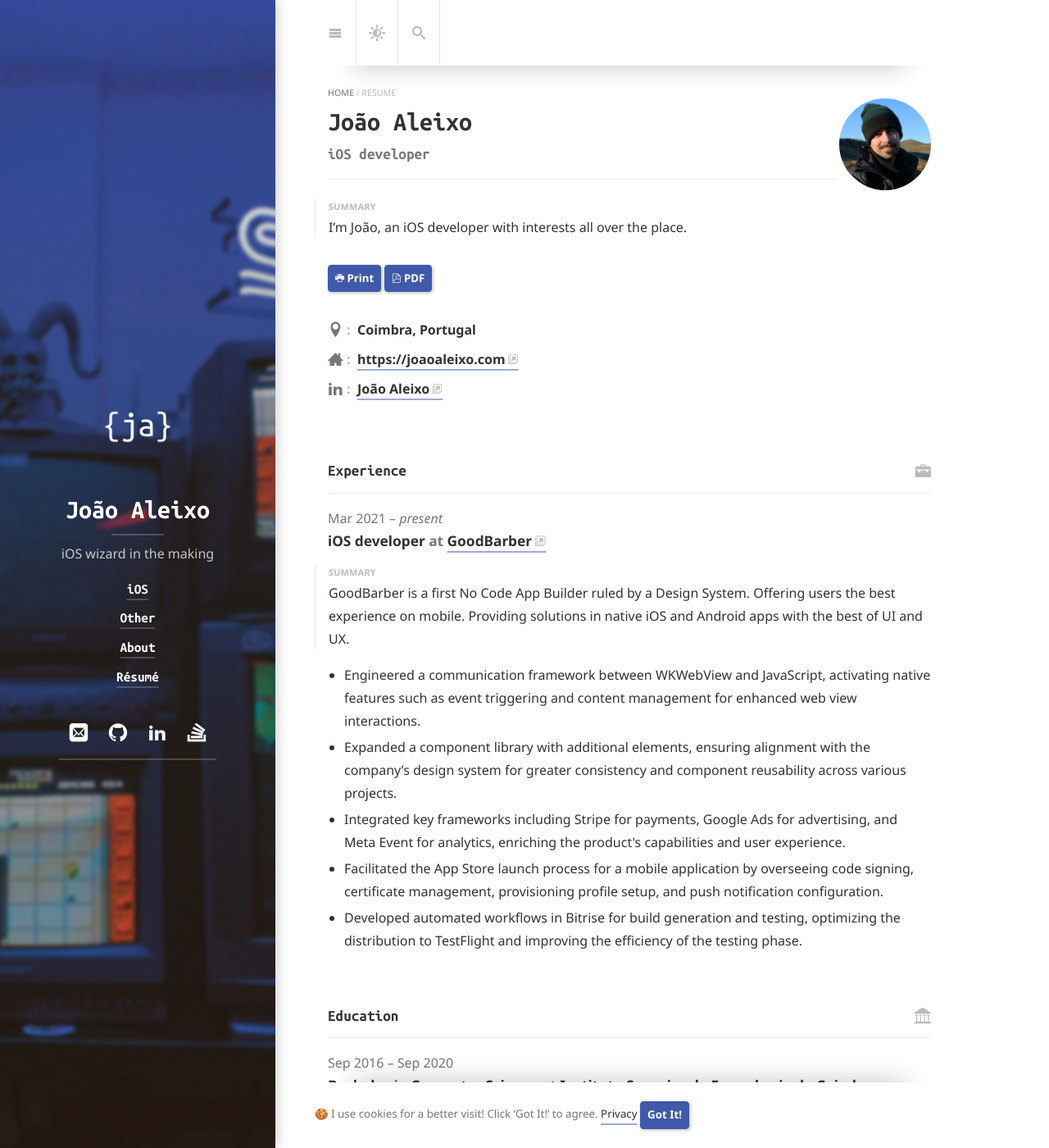
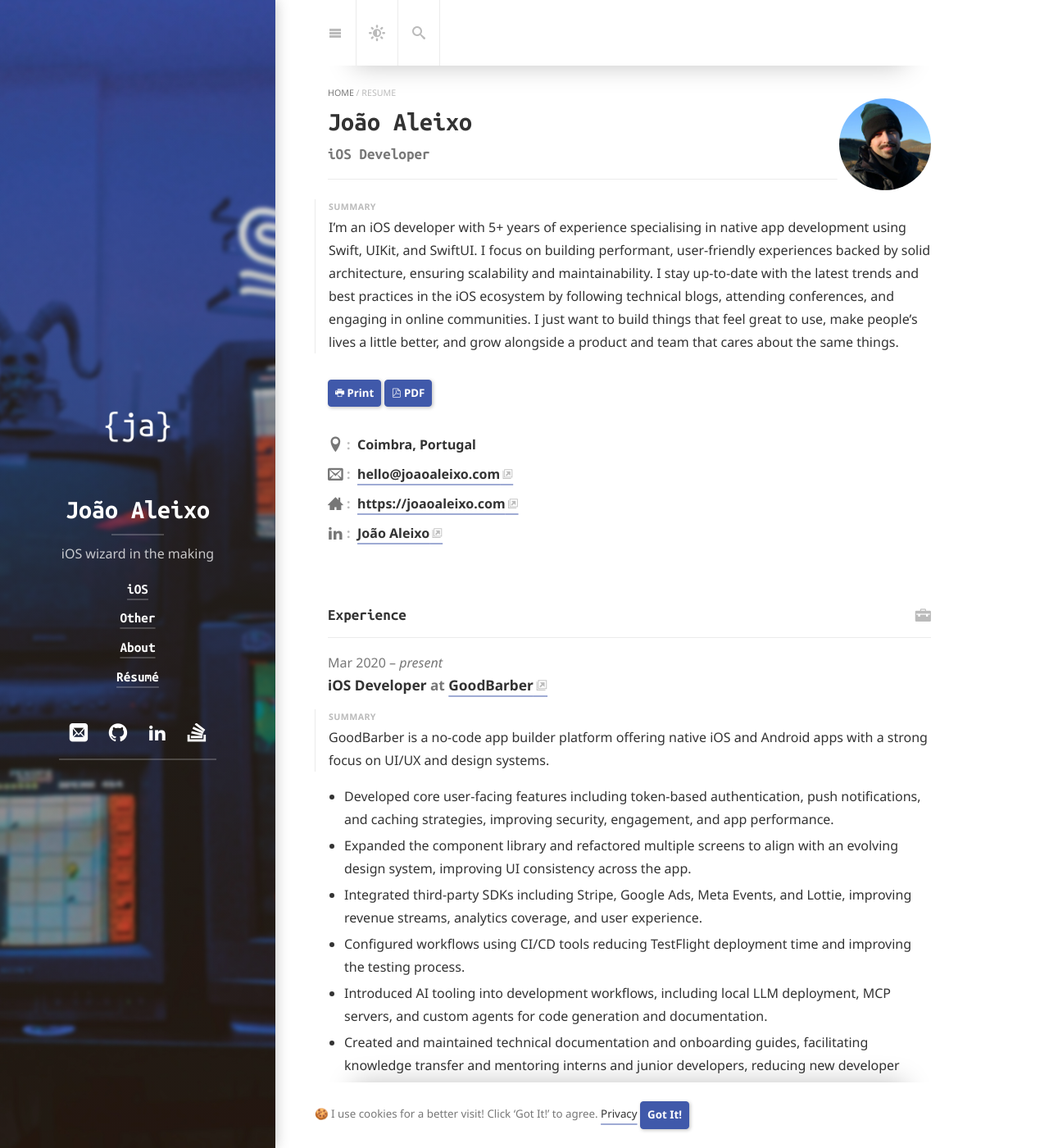
Before and after one commit to jalxp/jalxp.github.io, a Jekyll site: the page built from resume.md, in a window 1280 px wide and 1400 px high. Shown: the whole window at 82% size. Built offline with Jekyll 4.4.1, drawn with Linux system fonts in a browser that asks for light colours; cached includes are drawn as plain includes; nearby versions of some CDN libraries; some web fonts are replaced; library files that are not in the unit come from our copies; some of the changed text lies outside the part shown.

Commit message:
Expands and updates resume details
Updates professional summary and personal information.
Updates the associated PDF resume.

```diff
--- a/_data/resume.yml
+++ b/_data/resume.yml
@@ -3,12 +3,13 @@
 # See also: <https://jsonresume.org/>.
 basics:
   name: "João Aleixo"
-  label: "iOS developer"
+  label: "iOS Developer"
   picture: "/assets/img/me/me-240x240.JPG"
-  email: ""
+  email: "hello@joaoaleixo.com"
   website: "https://joaoaleixo.com"
   summary: >
-    I'm João, an iOS developer with interests all over the place.
+    I'm an iOS developer with 5+ years of experience specialising in native app development using Swift, UIKit, and SwiftUI. I focus on building performant, user-friendly experiences backed by solid architecture, ensuring scalability and maintainability. I stay up-to-date with the latest trends and best practices in the iOS ecosystem by following technical blogs, attending conferences, and engaging in online communities.
+    I just want to build things that feel great to use, make people's lives a little better, and grow alongside a product and team that cares about the same things.
   location:
     city: "Coimbra"
     countryCode: "PT"
@@ -18,29 +19,36 @@ basics:
       url: "https://www.linkedin.com/in/jalxp/"
 work:
   - company: "GoodBarber"
-    position: "iOS developer"
+    position: "iOS Developer"
     website: "https://goodbarber.com"
-    startDate: "2021-03-01"
+    startDate: "2020-03-01"
     endDate: ""
     summary: >
-      GoodBarber is a first No Code App Builder ruled by a Design System. Offering users the best experience on mobile. Providing solutions in native iOS and Android apps with the best of UI and UX.
+      GoodBarber is a no-code app builder platform offering native iOS and Android apps with a strong focus on UI/UX and design systems.
     highlights:
-      - "Engineered a communication framework between WKWebView and JavaScript, activating native features such as event triggering and content management for enhanced web view interactions."
-      - "Expanded a component library with additional elements, ensuring alignment with the company’s design system for greater consistency and component reusability across various projects."
-      - "Integrated key frameworks including Stripe for payments, Google Ads for advertising, and Meta Event for analytics, enriching the product's capabilities and user experience."
-      - "Facilitated the App Store launch process for a mobile application by overseeing code signing, certificate management, provisioning profile setup, and push notification configuration."
-      - "Developed automated workflows in Bitrise for build generation and testing, optimizing the distribution to TestFlight and improving the efficiency of the testing phase."
+      - "Developed core user-facing features including token-based authentication, push notifications, and caching strategies, improving security, engagement, and app performance."
+      - "Expanded the component library and refactored multiple screens to align with an evolving design system, improving UI consistency across the app."
+      - "Integrated third-party SDKs including Stripe, Google Ads, Meta Events, and Lottie, improving revenue streams, analytics coverage, and user experience."
+      - "Configured workflows using CI/CD tools reducing TestFlight deployment time and improving the testing process."
+      - "Introduced AI tooling into development workflows, including local LLM deployment, MCP servers, and custom agents for code generation and documentation."
+      - "Created and maintained technical documentation and onboarding guides, facilitating knowledge transfer and mentoring interns and junior developers, reducing new developer ramp-up time."
+      - "Represented the company at Portuguese university career fairs, supporting technical recruitment and employer branding."
 volunteer:
   - organization: "Caspae"
-    position: "Teacher"
+    position: "Programming Instructor"
     website: "https://caspae.pt"
-    summary: "Helped elementary school children making their first contact with the world of programming using Scratch"
+    summary: "Introduced 5th-grade students to the fundamentals of programming using Scratch, sparking their interest in coding and technology."
 education:
   - institution: "Instituto Superior de Engenharia de Coimbra"
-    area: "Computer Science"
+    area: "Software Development"
     studyType: "Bachelor"
     startDate: "2016-09-01"
     endDate: "2020-09-01"
+  - institution: "Universidade de Coimbra"
+    area: "Physics"
+    studyType: "Bachelor"
+    startDate: "2012-09-01"
+    endDate: "2016-09-01"
 skills:
   - name: "Languages"
     level: "3/3"
@@ -48,18 +56,31 @@ skills:
       - "Swift"
       - "Objective-C"
       - "Python"
+      - "Go"
+      - "C"
   - name: "Frameworks"
     level: "3/3"
     keywords:
+      - "AlamoFire"
       - "Cocoa Touch"
+      - "Combine"
+      - "CoreAnimation"
+      - "CoreData"
+      - "MapKit"
+      - "SDWebImage"
+      - "SwiftData"
+      - "Swift Testing"
+      - "SwiftUI"
       - "UIKit"
-      - "Combine"
-      - "SwiftUI"
+      - "WidgetKit"
   - name: "Tools"
     level: "3/3"
     keywords:
+      - "JIRA"
+      - "Confluence"
       - "Git"
-      - "Bitrise (CI/CD)"
+      - "Instruments"
+      - "Bitrise"
       - "TestFlight"
       - "App Store Connect"
   - name: "Practices"
@@ -68,24 +89,35 @@ skills:
       - "MVC"
       - "MVVM"
       - "MVVM-C"
+      - "Design Patterns"
+      - "RESTful APIs"
+      - "Swift Concurrency"
+      - "Compositional Layouts"
+      - "Diffable Data Sources"
   - name: "Other"
-    level: "2/3"
+    level: "3/3"
     keywords:
-      - "Prompt Engineering"
-      - "LLM Integration"
-      - "Co-pilot"
+      - "AI Tooling (MCP, Agents, Local LLMs)"
+      - "UI/UX"
+      - "Figma"
 languages:
   - language: "Portuguese"
-    fluency: "Native — C2"
+    fluency: "Native speaker"
   - language: "English"
-    fluency: "Bilingual Proficiency — C2"
+    fluency: "Highly proficient"
   - language: "German"
     fluency: "Limited Working Proficiency — A2"
 interests:
+  - name: "Development"
+    keywords:
+      - "Game Development"
   - name: "Gaming"
     keywords:
       - "Strategy"
-      - "Indie"
   - name: "Reading"
     keywords:
-      - "Horror Manga"
+      - "Manga"
+      - "Sci-fi"
+  - name: "Hobbies"
+    keywords:
+      - "FPV Racing"
```
Also changed, not shown: 1 other file.
